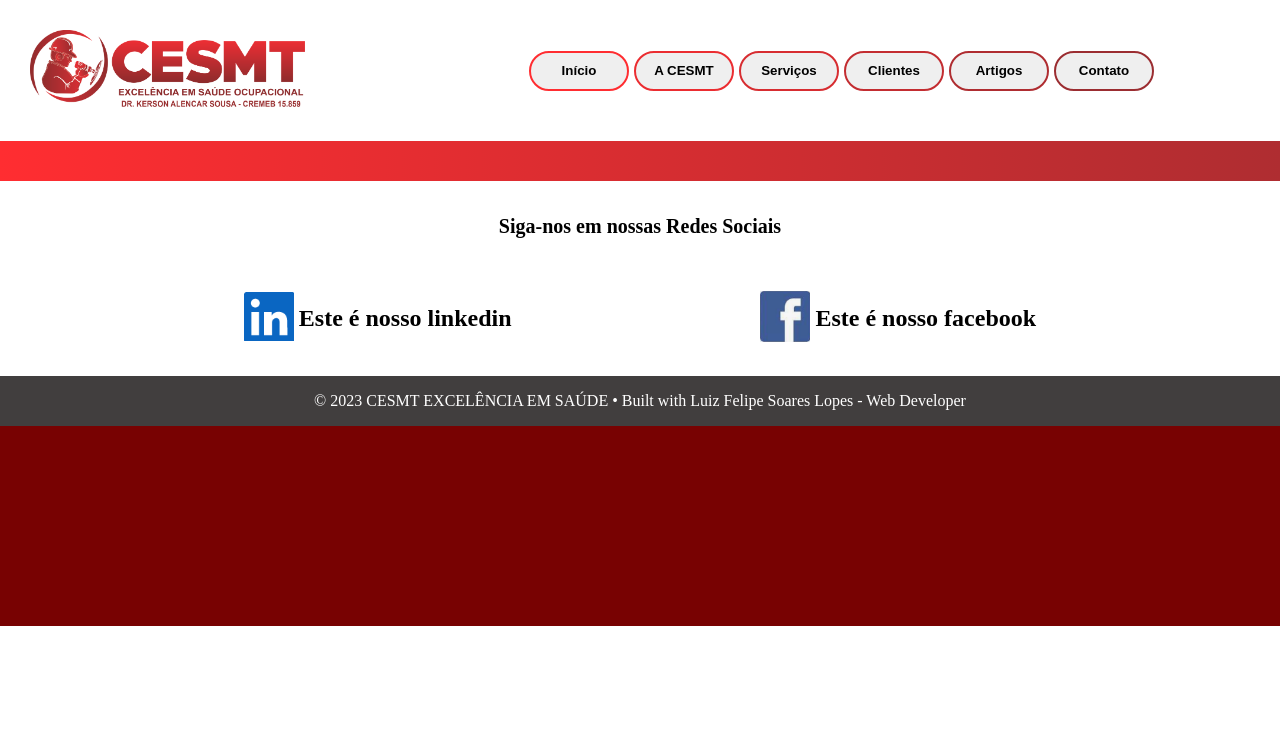
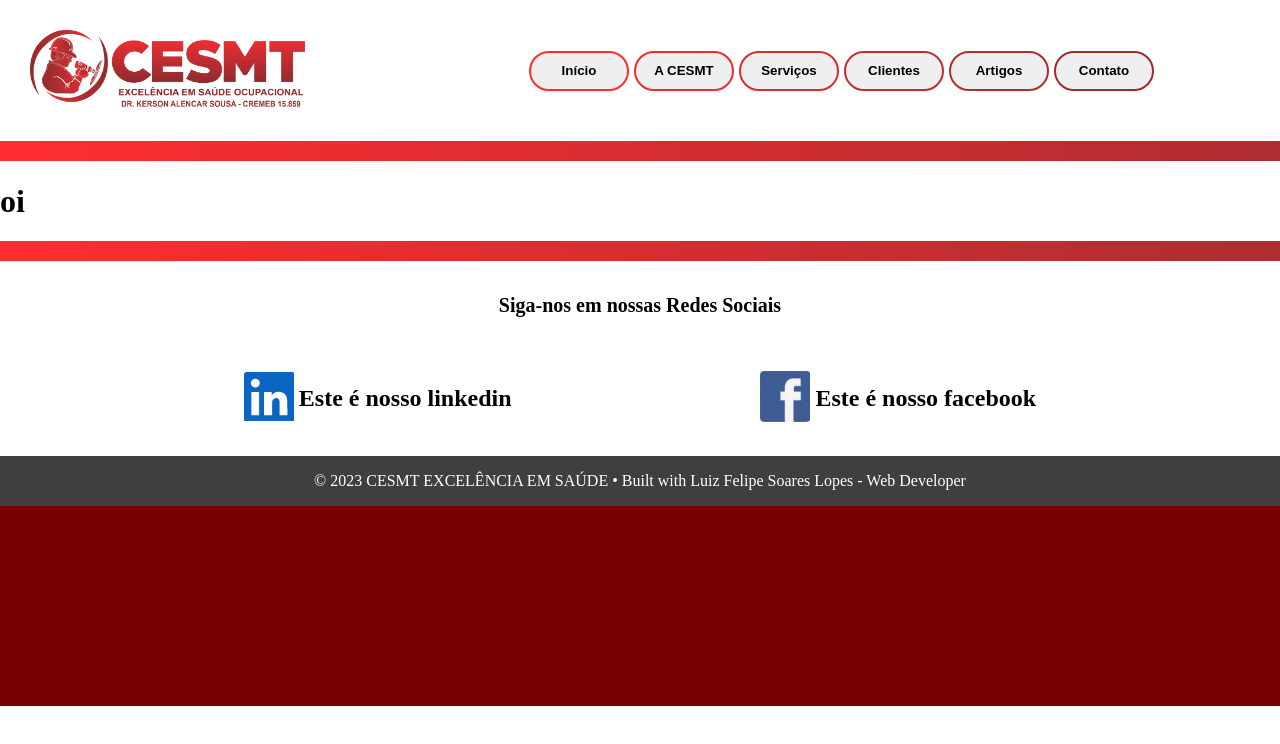
Before and after one commit to FelipeFull-Stack/CESMT-Client, a React (Create React App) app: page / in a window 1280 px wide. Shown: the top 744 px of the page. Built offline with nearby package versions, Linux system fonts and the light colour scheme.

Commit message:
Add Route elements

```diff
--- a/src/App.js
+++ b/src/App.js
@@ -4,6 +4,9 @@ import { Home } from "./pages/Home/index";
 import { Menubar } from "./pages/Menubar/index";
 import { Footer } from "./pages/Footer/index";
 import { Contato } from "./pages/Contato/index";
+import { Artigo } from "./pages/Artigo/index";
+import { Servico } from "./pages/Servico/index";
+import { Cliente } from "./pages/Cliente/index";
 
 function App() {
   return (
@@ -22,8 +25,12 @@ function App() {
           }}>
           <Menubar />
           <Routes>
+            <Route path="/" element={<Home />} />
             <Route path="/home" element={<Home />} />
             <Route path="/contato" element={<Contato />} />
+            <Route path="/artigo" element={<Artigo />} />
+            <Route path="/servico" element={<Servico />} />
+            <Route path="/cliente" element={<Cliente />} />
           </Routes>
           <Footer />
         </div>
```
